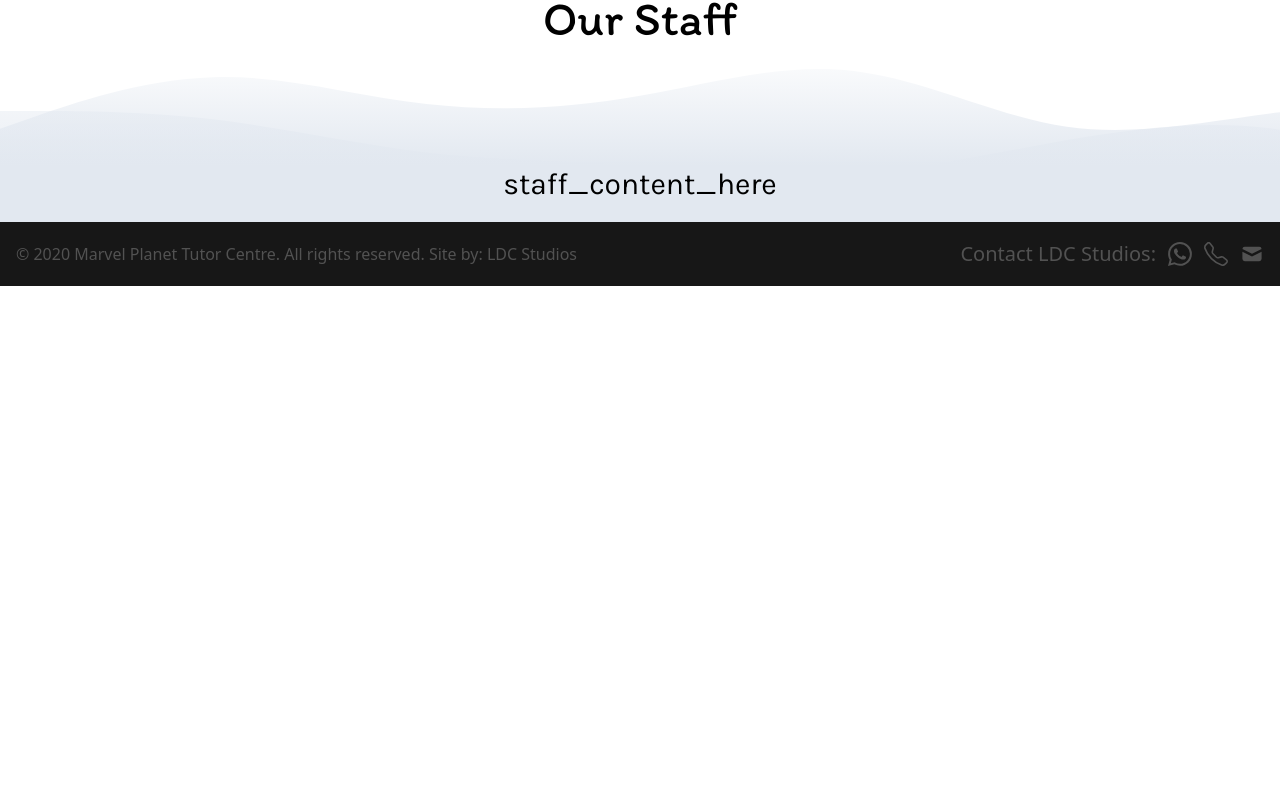
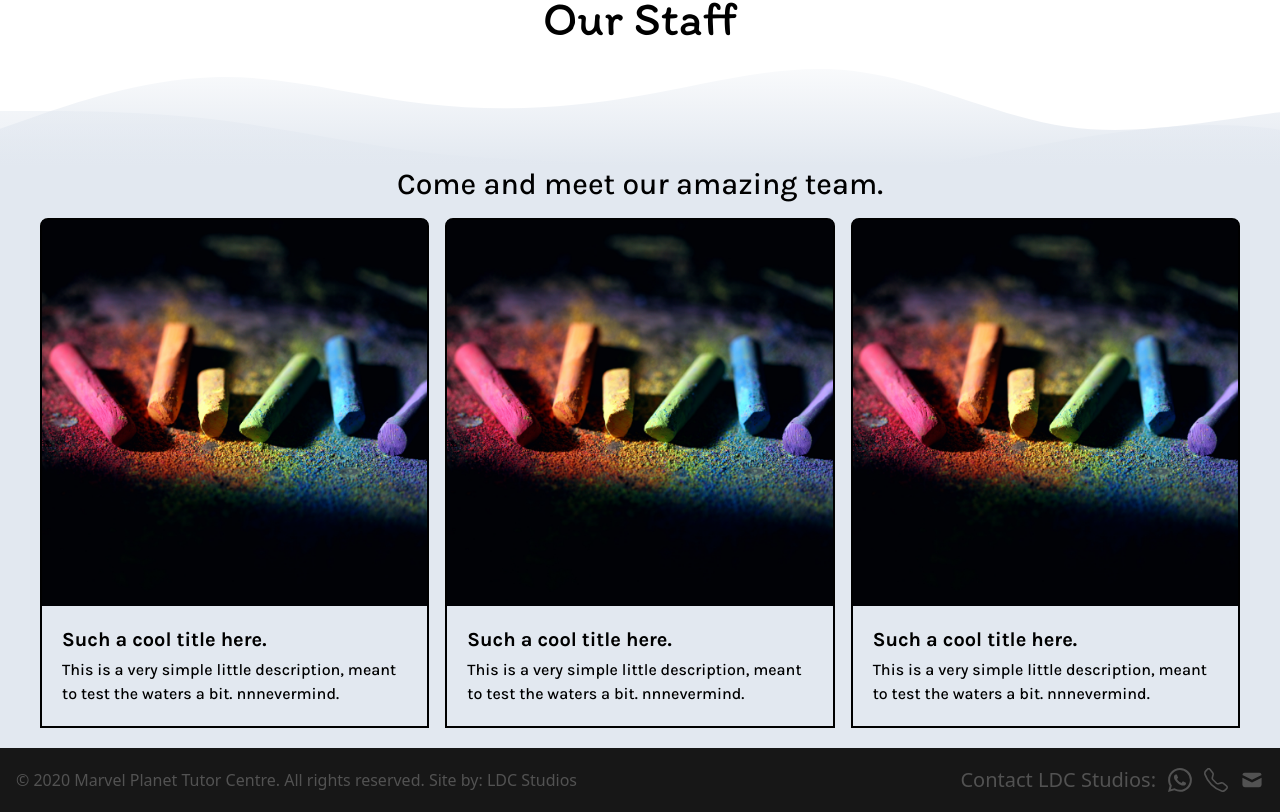
Before and after one commit to LucDeCaf/marvelplanet, a Next.js app: page /about/staff in a window 1280 px wide. Shown: the part 646-1458 px from the top of the page. Before the commit the page ends 932 px from the top, so only its background shows below. Built offline with nearby package versions, Linux system fonts and the light colour scheme.

Commit message:
Added more karla font weights + added about/staff test page + added Profile component

```diff
--- a/components/Profile.tsx
+++ b/components/Profile.tsx
@@ -1,8 +1,28 @@
-// This element will contain an image, title, and text, much like a "react-bootstrap" card.
-const Profile = (): JSX.Element => {
+import Image from "next/image";
+
+interface Props {
+  name: string;
+  desc: string;
+  src: string;
+}
+
+const Profile = ({ name, desc, src }: Props): JSX.Element => {
   return (
-    <div>
-      <h1>Test Item</h1>
+    <div className="border-black border-2 rounded-t-lg">
+      <div className="w-full h-full">
+        <Image
+          src={src}
+          alt={`Photo of ${name}`}
+          layout="responsive"
+          width={1}
+          height={1}
+          className="rounded-t-sm"
+        />
+      </div>
+      <div className="p-5 space-y-1 font-karla">
+        <h3 className="text-xl font-bold">{name}</h3>
+        <p>{desc}</p>
+      </div>
     </div>
   );
 };
--- a/pages/_app.tsx
+++ b/pages/_app.tsx
@@ -1,6 +1,8 @@
 import "../styles/globals.css";
 import "@fontsource/itim";
-import "@fontsource/karla";
+import "@fontsource/karla/300.css";
+import "@fontsource/karla/500.css";
+import "@fontsource/karla/700.css";
 import { Fragment } from "react";
 import Head from "next/head";
 import type { AppProps } from "next/app";
--- a/pages/about/staff.tsx
+++ b/pages/about/staff.tsx
@@ -1,6 +1,7 @@
 import { NextPage } from "next";
 import FinalCarousel from "../../components/FinalCarousel";
 import BackButton from "../../components/BackButton";
+import Profile from "../../components/Profile";
 
 const Page: NextPage = () => {
   return (
@@ -12,9 +13,32 @@ const Page: NextPage = () => {
         <img src="/waves/slate-200.svg" alt="" />
       </picture>
       <div className="bg-slate-200 m-0 pb-5 px-10">
-        <p className="text-3xl text-center font-karla">
-          staff_content_here
+        <p className="mb-4 text-3xl text-center font-karla">
+          Come and meet our amazing team.
         </p>
+        <div className="grid gap-4 grid-cols-1 sm:grid-cols-2 md:grid-cols-3">
+          <div>
+            <Profile
+              name="Such a cool title here."
+              desc="This is a very simple little description, meant to test the waters a bit. nnnevermind."
+              src="/chalk.JPG"
+            />
+          </div>
+          <div>
+            <Profile
+              name="Such a cool title here."
+              desc="This is a very simple little description, meant to test the waters a bit. nnnevermind."
+              src="/chalk.JPG"
+            />
+          </div>
+          <div>
+            <Profile
+              name="Such a cool title here."
+              desc="This is a very simple little description, meant to test the waters a bit. nnnevermind."
+              src="/chalk.JPG"
+            />
+          </div>
+        </div>
       </div>
     </main>
   );
```
